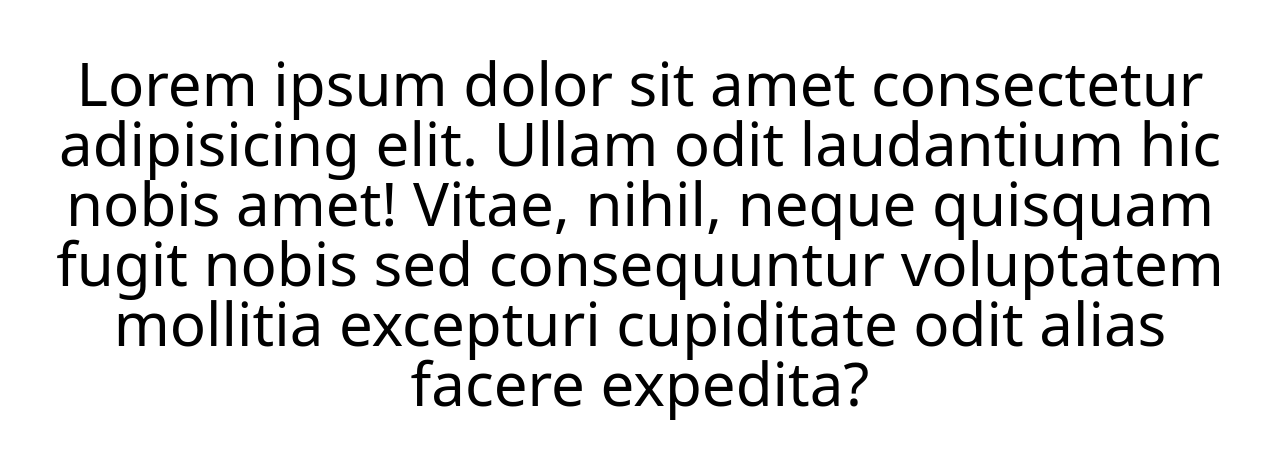
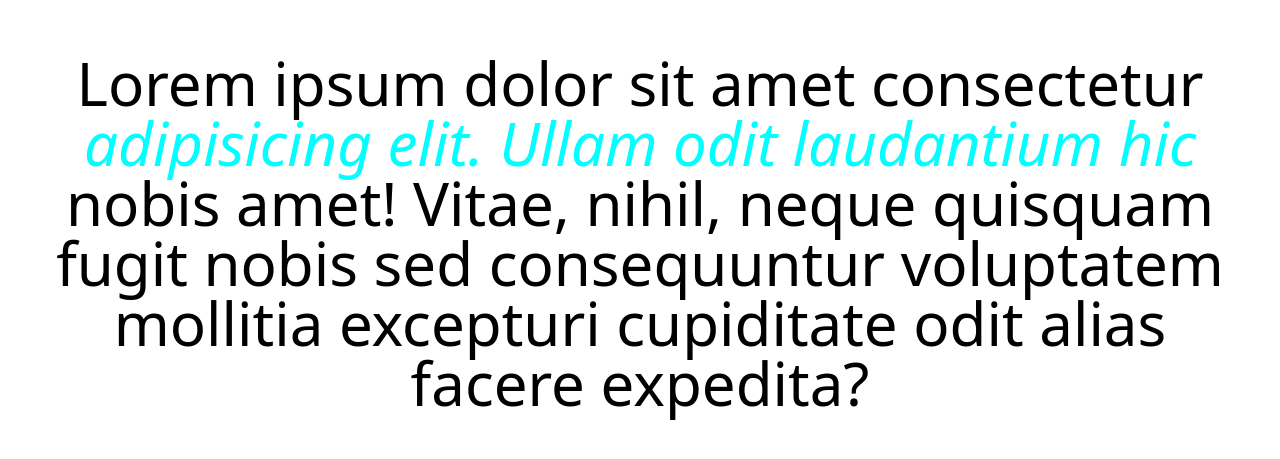
Before and after one commit to fouadmo1223/Framer, a React (Vite) app: page / in a window 1280 px wide. Shown: the part 167-626 px from the top of the page. Built offline with nearby package versions, Linux system fonts and the light colour scheme.

Commit message:
wait fonts untill it loads

```diff
--- a/src/App.css
+++ b/src/App.css
@@ -60,7 +60,7 @@ body {
     min-height: 100vh;
 }
 
-.line6{
+.line2{
     font-style: italic;
     color:aqua
 }
--- a/src/gsap/plugins/SplitTextDemo.jsx
+++ b/src/gsap/plugins/SplitTextDemo.jsx
@@ -8,9 +8,12 @@ import { useGSAP } from "@gsap/react";
 const SplitTextDemo = () => {
   useGSAP(() => {
     const split = SplitText.create("span", {
-      type: "line++", // to make each line take diffrent class
-      linesClass: "text-red-500",
+      type: "lines",
+      linesClass: "line++", // each line take diff class
     });
+
+    // in js
+    // document.fonts.ready  to wait fonts to be loadded
   }, []);
 
   return (
```
